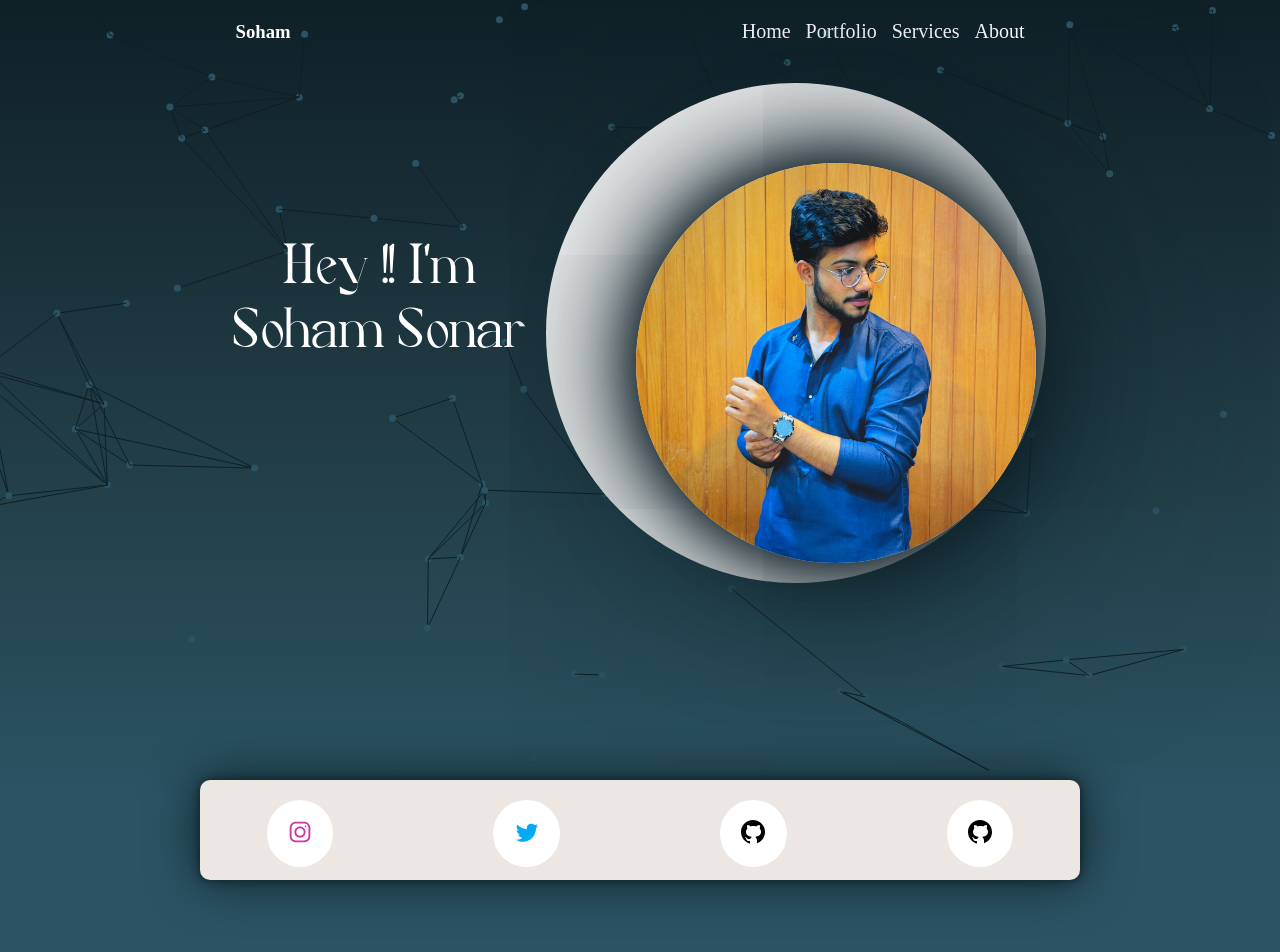
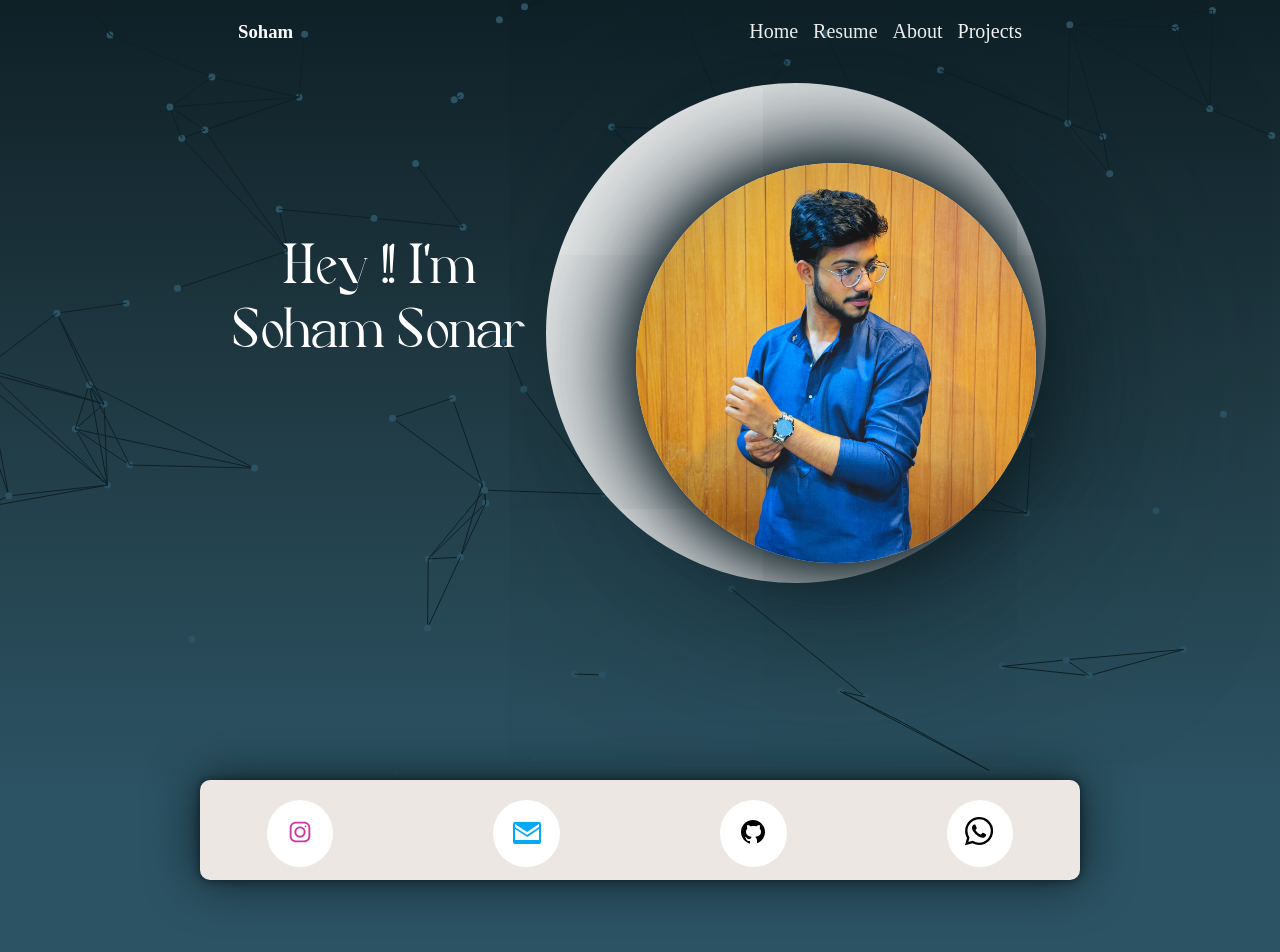
Before and after one commit to sohamsonar/profile-portfolio, a plain HTML site: page index.html in a window 1280 px wide. Shown: the top 952 px of the page. Drawn offline with Linux system fonts and the light colour scheme.

Commit message:
Update index.html

```diff
--- a/index.html
+++ b/index.html
@@ -474,9 +474,10 @@
 	</div>
 		<ul>
 			<li><a href="">Home</a></li>
-			<li><a href="">Portfolio</a></li>
-			<li><a href="">Services</a></li>
-			<li><a href="">About</a></li>
+			<li><a href="soham-resume.pdf" target="_blank" download>Resume</a></li>
+			<li><a href="#about	">About</a></li>
+			<li><a href="#projects">Projects</a></li>
+
 		</ul>
 	</nav>
 	<section class="intro">
@@ -502,6 +503,7 @@ Soham Sonar</pre>
 		<div class="heading-backgrounds">
 
 				<div class="share">
+				<a href="https://www.bing.com/ck/a?!&&p=705937d8ef0424320c07337a7a751b31134884d35b9646e9927d5b00bda99b35JmltdHM9MTczMDc2NDgwMA&ptn=3&ver=2&hsh=4&fclid=1ceadc4b-37b4-6355-090b-ce1c3619628b&psq=so_hham_24&u=a1aHR0cHM6Ly93d3cuaW5zdGFncmFtLmNvbS9zb19oaGFtXzI0Lw&ntb=1">
 				  <button class="btn1">
 					<svg fill-rule="nonzero" height="30px" width="30px" viewBox="0,0,256,256" xmlns:xlink="http://www.w3.org/1999/xlink" xmlns="http://www.w3.org/2000/svg" class="instagram"><g style="mix-blend-mode: normal" text-anchor="none" font-size="none" font-weight="none" font-family="none" stroke-dashoffset="0" stroke-dasharray="" stroke-miterlimit="10" stroke-linejoin="miter" stroke-linecap="butt" stroke-width="1" stroke="none" fill-rule="nonzero"><g transform="scale(8,8)"><path d="M11.46875,5c-3.55078,0 -6.46875,2.91406 -6.46875,6.46875v9.0625c0,3.55078 2.91406,6.46875 6.46875,6.46875h9.0625c3.55078,0 6.46875,-2.91406 6.46875,-6.46875v-9.0625c0,-3.55078 -2.91406,-6.46875 -6.46875,-6.46875zM11.46875,7h9.0625c2.47266,0 4.46875,1.99609 4.46875,4.46875v9.0625c0,2.47266 -1.99609,4.46875 -4.46875,4.46875h-9.0625c-2.47266,0 -4.46875,-1.99609 -4.46875,-4.46875v-9.0625c0,-2.47266 1.99609,-4.46875 4.46875,-4.46875zM21.90625,9.1875c-0.50391,0 -0.90625,0.40234 -0.90625,0.90625c0,0.50391 0.40234,0.90625 0.90625,0.90625c0.50391,0 0.90625,-0.40234 0.90625,-0.90625c0,-0.50391 -0.40234,-0.90625 -0.90625,-0.90625zM16,10c-3.30078,0 -6,2.69922 -6,6c0,3.30078 2.69922,6 6,6c3.30078,0 6,-2.69922 6,-6c0,-3.30078 -2.69922,-6 -6,-6zM16,12c2.22266,0 4,1.77734 4,4c0,2.22266 -1.77734,4 -4,4c-2.22266,0 -4,-1.77734 -4,-4c0,-2.22266 1.77734,-4 4,-4z"></path></g></g></svg>
 					<span class="tooltiptext1">
@@ -511,9 +513,10 @@ Soham Sonar</pre>
 					  <div class="username">@so_hham_24</div>
 					</span>
 				  </button>
+				  </a>
 				  <button class="btn2">
-					<svg height="30px" width="30px" viewBox="0 0 48 48" xmlns="http://www.w3.org/2000/svg" class="twitter"><path d="M42,12.429c-1.323,0.586-2.746,0.977-4.247,1.162c1.526-0.906,2.7-2.351,3.251-4.058c-1.428,0.837-3.01,1.452-4.693,1.776C34.967,9.884,33.05,9,30.926,9c-4.08,0-7.387,3.278-7.387,7.32c0,0.572,0.067,1.129,0.193,1.67c-6.138-0.308-11.582-3.226-15.224-7.654c-0.64,1.082-1,2.349-1,3.686c0,2.541,1.301,4.778,3.285,6.096c-1.211-0.037-2.351-0.374-3.349-0.914c0,0.022,0,0.055,0,0.086c0,3.551,2.547,6.508,5.923,7.181c-0.617,0.169-1.269,0.263-1.941,0.263c-0.477,0-0.942-0.054-1.392-0.135c0.94,2.902,3.667,5.023,6.898,5.086c-2.528,1.96-5.712,3.134-9.174,3.134c-0.598,0-1.183-0.034-1.761-0.104C9.268,36.786,13.152,38,17.321,38c13.585,0,21.017-11.156,21.017-20.834c0-0.317-0.01-0.633-0.025-0.945C39.763,15.197,41.013,13.905,42,12.429"></path></svg>
-					<span class="tooltiptext2">
+					<svg height="32" width="32" viewBox="0 0 32 32" xmlns="http://www.w3.org/2000/svg" class="twitter"><path class="group-hover:fill-[#171543] fill-white duration-300" d="M28 5H4c-1.104 0-2 .896-2 2v18c0 1.104.896 2 2 2h24c1.104 0 2-.896 2-2V7c0-1.104-.896-2-2-2zm0 4.879L16 18 4 9.879V7l12 8 12-8v2.879zM4 23V11.885l11.446 7.63c.269.18.594.274.921.274s.652-.094.92-.274L28 11.885V23H4z" ></path></svg>
+				<span class="tooltiptext2">
 					  <div class="card">
 						<svg fill="#000000" width="24px" viewBox="0 0 24 24" height="24px" xmlns="http://www.w3.org/2000/svg" class="account"><path fill="none" d="M0 0h24v24H0V0z"></path><path d="M12 5.9c1.16 0 2.1.94 2.1 2.1s-.94 2.1-2.1 2.1S9.9 9.16 9.9 8s.94-2.1 2.1-2.1m0 9c2.97 0 6.1 1.46 6.1 2.1v1.1H5.9V17c0-.64 3.13-2.1 6.1-2.1M12 4C9.79 4 8 5.79 8 8s1.79 4 4 4 4-1.79 4-4-1.79-4-4-4zm0 9c-2.67 0-8 1.34-8 4v3h16v-3c0-2.66-5.33-4-8-4z"></path></svg>
 					  </div>
@@ -530,7 +533,8 @@ Soham Sonar</pre>
 					</span>
 				  </button>
 				  <button class="btn4">
-					<svg height="30px" width="30px" viewBox="0 0 30 30" xmlns="http://www.w3.org/2000/svg" class="git">    <path d="M15,3C8.373,3,3,8.373,3,15c0,5.623,3.872,10.328,9.092,11.63C12.036,26.468,12,26.28,12,26.047v-2.051 c-0.487,0-1.303,0-1.508,0c-0.821,0-1.551-0.353-1.905-1.009c-0.393-0.729-0.461-1.844-1.435-2.526 c-0.289-0.227-0.069-0.486,0.264-0.451c0.615,0.174,1.125,0.596,1.605,1.222c0.478,0.627,0.703,0.769,1.596,0.769 c0.433,0,1.081-0.025,1.691-0.121c0.328-0.833,0.895-1.6,1.588-1.962c-3.996-0.411-5.903-2.399-5.903-5.098 c0-1.162,0.495-2.286,1.336-3.233C9.053,10.647,8.706,8.73,9.435,8c1.798,0,2.885,1.166,3.146,1.481C13.477,9.174,14.461,9,15.495,9 c1.036,0,2.024,0.174,2.922,0.483C18.675,9.17,19.763,8,21.565,8c0.732,0.731,0.381,2.656,0.102,3.594 c0.836,0.945,1.328,2.066,1.328,3.226c0,2.697-1.904,4.684-5.894,5.097C18.199,20.49,19,22.1,19,23.313v2.734 c0,0.104-0.023,0.179-0.035,0.268C23.641,24.676,27,20.236,27,15C27,8.373,21.627,3,15,3z"></path></svg>
+					<svg height="30px" width="30px" viewBox="0 0 17 17" xmlns="http://www.w3.org/2000/svg" class="whatsapp">
+					<path d="M13.601 2.326A7.854 7.854 0 0 0 7.994 0C3.627 0 .068 3.558.064 7.926c0 1.399.366 2.76 1.057 3.965L0 16l4.204-1.102a7.933 7.933 0 0 0 3.79.965h.004c4.368 0 7.926-3.558 7.93-7.93A7.898 7.898 0 0 0 13.6 2.326zM7.994 14.521a6.573 6.573 0 0 1-3.356-.92l-.24-.144-2.494.654.666-2.433-.156-.251a6.56 6.56 0 0 1-1.007-3.505c0-3.626 2.957-6.584 6.591-6.584a6.56 6.56 0 0 1 4.66 1.931 6.557 6.557 0 0 1 1.928 4.66c-.004 3.639-2.961 6.592-6.592 6.592zm3.615-4.934c-.197-.099-1.17-.578-1.353-.646-.182-.065-.315-.099-.445.099-.133.197-.513.646-.627.775-.114.133-.232.148-.43.05-.197-.1-.836-.308-1.592-.985-.59-.525-.985-1.175-1.103-1.372-.114-.198-.011-.304.088-.403.087-.088.197-.232.296-.346.1-.114.133-.198.198-.33.065-.134.034-.248-.015-.347-.05-.099-.445-1.076-.612-1.47-.16-.389-.323-.335-.445-.34-.114-.007-.247-.007-.38-.007a.729.729 0 0 0-.529.247c-.182.198-.691.677-.691 1.654 0 .977.71 1.916.81 2.049.098.133 1.394 2.132 3.383 2.992.47.205.84.326 1.129.418.475.152.904.129 1.246.08.38-.058 1.171-.48 1.338-.943.164-.464.164-.86.114-.943-.049-.084-.182-.133-.38-.232z"></path></svg>
 					<span class="tooltiptext4">
 					  <div class="card">
 						<svg fill="#000000" width="24px" viewBox="0 0 24 24" height="24px" xmlns="http://www.w3.org/2000/svg" class="account"><path fill="none" d="M0 0h24v24H0V0z"></path><path d="M12 5.9c1.16 0 2.1.94 2.1 2.1s-.94 2.1-2.1 2.1S9.9 9.16 9.9 8s.94-2.1 2.1-2.1m0 9c2.97 0 6.1 1.46 6.1 2.1v1.1H5.9V17c0-.64 3.13-2.1 6.1-2.1M12 4C9.79 4 8 5.79 8 8s1.79 4 4 4 4-1.79 4-4-1.79-4-4-4zm0 9c-2.67 0-8 1.34-8 4v3h16v-3c0-2.66-5.33-4-8-4z"></path></svg>
@@ -538,6 +542,8 @@ Soham Sonar</pre>
 					  <div class="username">@meongit</div>
 					</span>
 				  </button>
+
+
 		</div>
 
 		</div>
@@ -590,14 +596,14 @@ Soham Sonar</pre>
                   <h2  >Full Time Coder</h2>
                </div>
                <div class="decs">
-                  <p>As a full-time web designer at a marketing consultancy, I manage all web-related challenges and develop websites focused on enhancing user interaction.</p>
+                  <p id="about" >As a full-time web designer at a marketing consultancy, I manage all web-related challenges and develop websites focused on enhancing user interaction.</p>
                </div>
             </div>
          </div>
 
-      </div>
+      </div >
     </section>
-		<div class="side_section">
+		<div class="side_section" >
 
 			<div class="side_text">
 
@@ -689,7 +695,7 @@ Soham Sonar</pre>
 
 
 	</section>
-	<h2 class="project_h2">My Projects</h2>
+	<h2 class="project_h2" id="projects">My Projects</h2>
 	<section class="page_3">
 
 		<div class="card">
```
